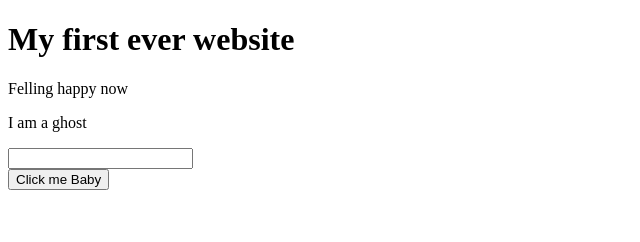
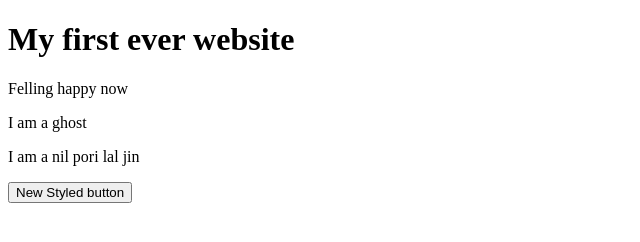
Before and after one commit to rahikaoufi/my-first-website, a plain HTML site: page index.html in a window 1280 px wide. Shown: the whole page, without its empty margins (0-640 px from the left). Drawn offline with Linux system fonts and the light colour scheme.

Commit message:
button added

```diff
--- a/index.html
+++ b/index.html
@@ -10,8 +10,7 @@
     <h1>My first ever website</h1>
     <p>Felling happy now</p>
     <p>I am a ghost</p>
-    <input type="text">
-    <br>
-    <button>Click me Baby</button>
+    <p>I am a nil pori lal jin</p>
+    <button>New Styled button </button>
 </body>
 </html>
```
